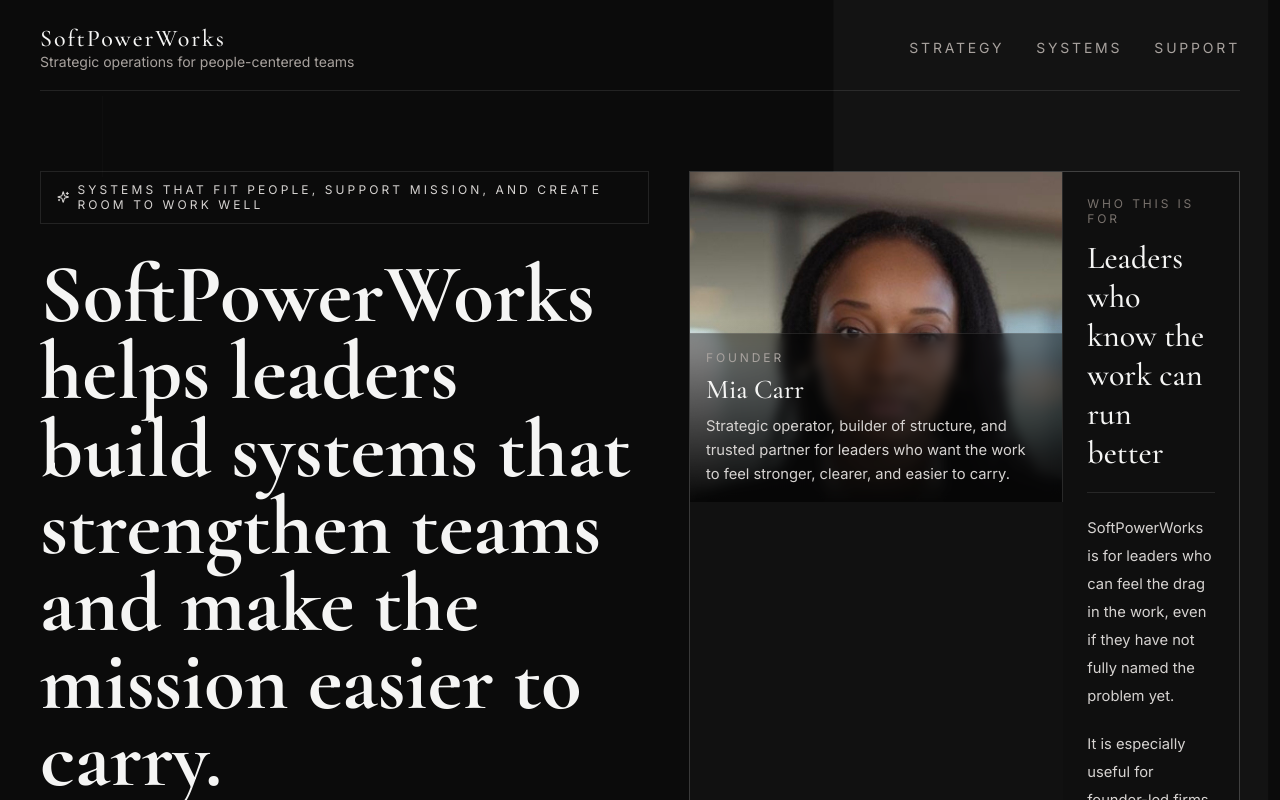
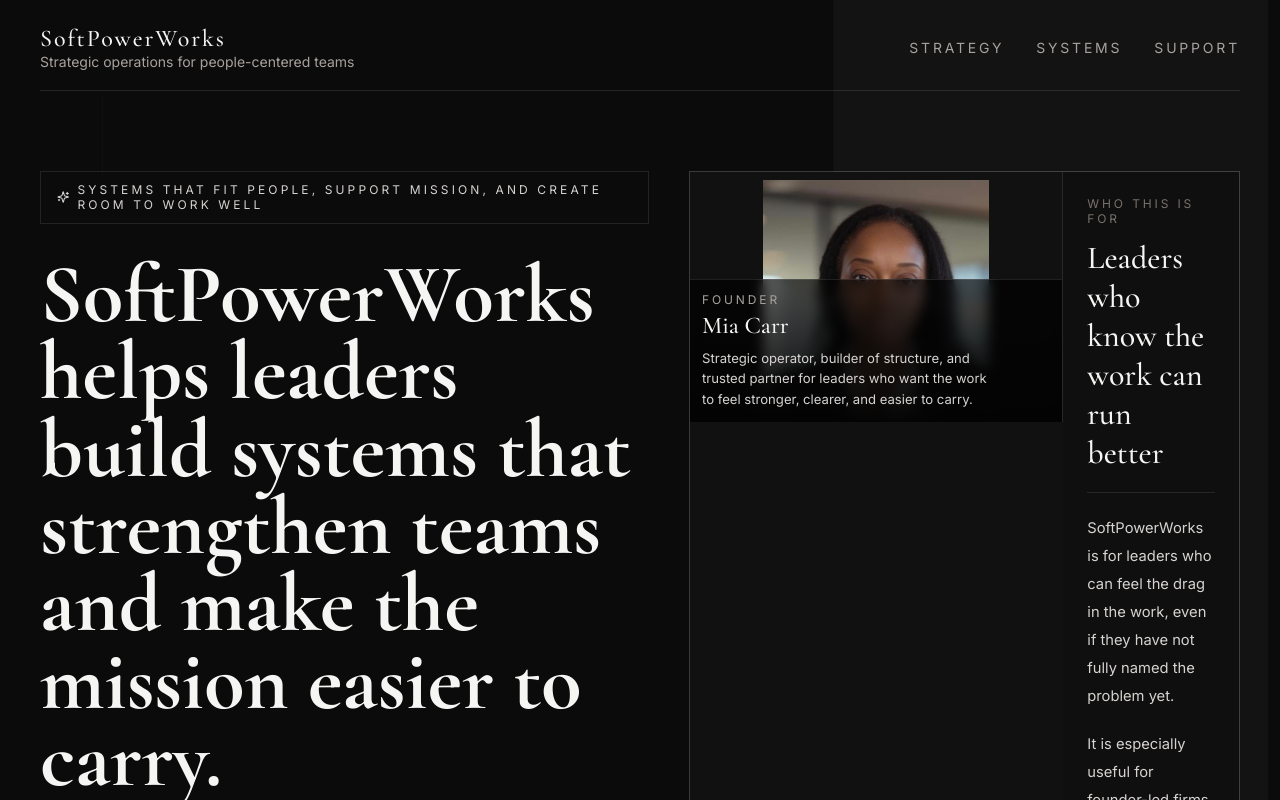
Before and after one commit to msmiacarr-lab/SoftPowerWorks, a React (Vite) app: page / in a window 1280 px wide. Shown: the top 800 px of the page. Built offline with nearby package versions, Linux system fonts and the light colour scheme.

Commit message:
Update App.tsx

```diff
--- a/App.tsx
+++ b/App.tsx
@@ -233,13 +233,40 @@
             <motion.div className="hero-card-outline" animate={{ y: [0, -10, 0], x: [0, 8, 0] }} transition={{ duration: 10, repeat: Infinity, ease: "easeInOut" }} />
             <div className="feature-grid">
               <div className="feature-grid-inner">
-                <div className="portrait-wrap">
-                  <motion.img src={founderImage} alt="Mia Carr" className="portrait-image" animate={{ scale: [1, 1.005, 1], x: [0, -1, 0], y: [0, -1, 0] }} transition={{ duration: 14, repeat: Infinity, ease: "easeInOut" }} />
+                <div
+  className="portrait-wrap"
+  style={{
+    minHeight: "250px",
+    maxHeight: "250px",
+    background: "#111111",
+  }}
+>
+  <motion.img
+    src={founderImage}
+    alt="Mia Carr"
+    style={{
+      width: "100%",
+      height: "250px",
+      objectFit: "contain",
+      objectPosition: "center top",
+      display: "block",
+      background: "#111111",
+      paddingTop: "0.5rem",
+    }}
+  />
   <div className="portrait-gradient" />
-                  <div className="portrait-caption">
+  <div
+    className="portrait-caption"
+    style={{
+      padding: "0.75rem",
+      background: "rgba(0,0,0,0.65)",
+    }}
+  >
     <p className="portrait-kicker">Founder</p>
-                    <p className="portrait-name display">Mia Carr</p>
-                    <p className="portrait-text">
+    <p className="portrait-name display" style={{ fontSize: "1.5rem", marginTop: "0.25rem" }}>
+      Mia Carr
+    </p>
+    <p className="portrait-text" style={{ maxWidth: "18rem", fontSize: "0.82rem", lineHeight: "1.3rem" }}>
       Strategic operator, builder of structure, and trusted partner for leaders who want the work to feel stronger, clearer, and easier to carry.
     </p>
   </div>
```
Lines whose indentation alone changed are shown as unchanged.
